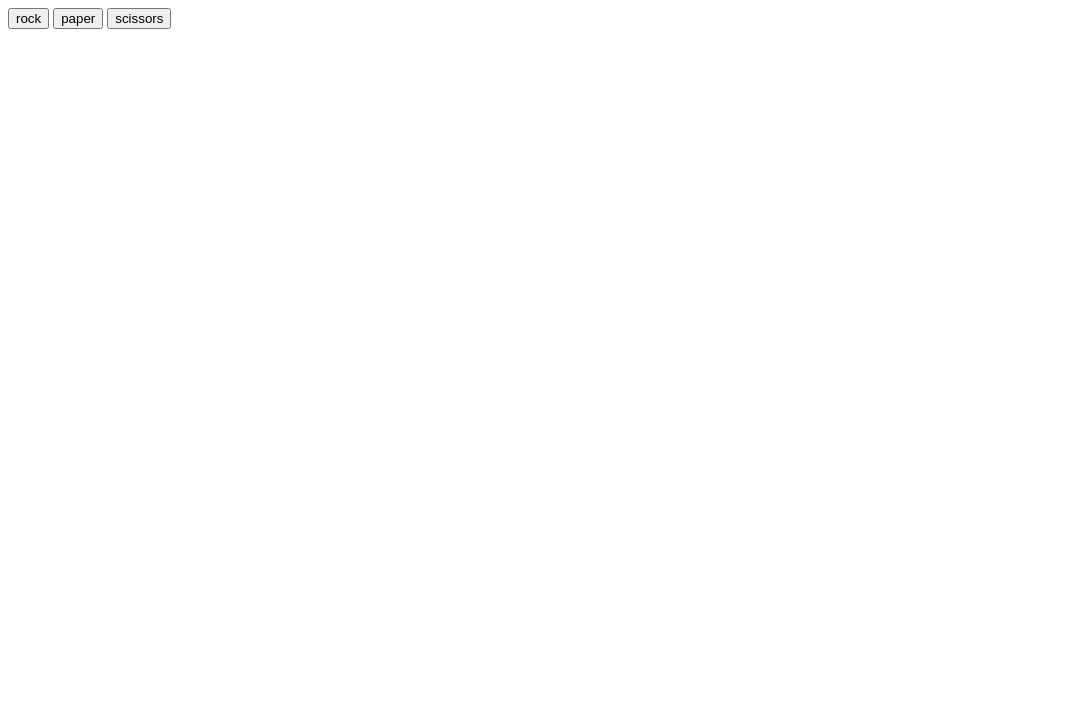
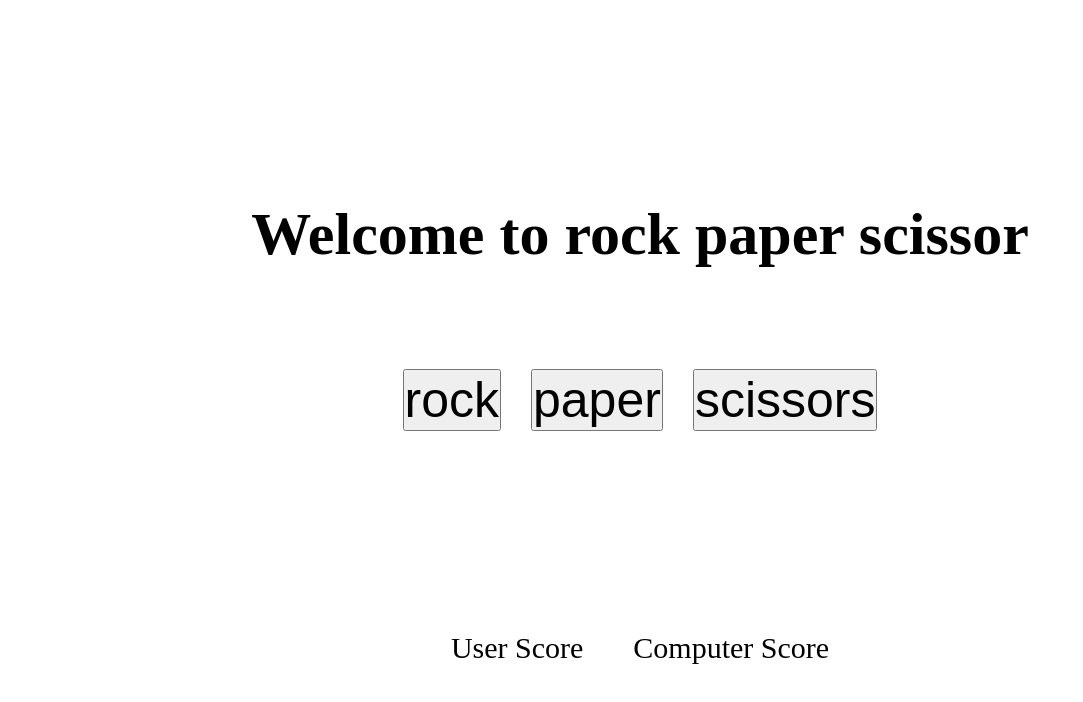
Before and after one commit to warrenk24/RockPaperScissorsGame, a plain HTML site: page index.html in a window 1280 px wide. Shown: the whole page, without its empty margins (0-1083 px from the left). Drawn offline with Linux system fonts and the light colour scheme.

Commit message:
add css layout for game ui

```diff
--- a/index.html
+++ b/index.html
@@ -4,12 +4,24 @@
     <meta charset="UTF-8">
     <meta http-equiv="X-UA-Compatible" content="IE=edge">
     <meta name="viewport" content="width=device-width, initial-scale=1.0">
+    <link rel="stylesheet" href="style.css">
     <title>Document</title>
 </head>
 <body>
-    <button id="rock" data-choice="rock">rock</button>
-    <button id="paper" data-choice="paper">paper</button>
-    <button id="scissor" data-choice="scissors">scissors</button>
+
+    <div class="main">
+        <h1>Welcome to rock paper scissor</h1>
+        <div class="container">
+
+            <button id="rock" data-choice="rock">rock</button>
+            <button id="paper" data-choice="paper">paper</button>
+            <button id="scissor" data-choice="scissors">scissors</button>
+        </div>
+        <div class="score">
+            <p>User Score</p>
+            <p>Computer Score</p>
+        </div>
+    </div>
 
 
 
--- a/script.js
+++ b/script.js
@@ -1,5 +1,36 @@
 let playerCount = 0;
 let compCount = 0;
+
+
+const rockButton = document.querySelector('#rock[data-choice]')
+rockButton.addEventListener('click', e => {
+    const choiceName = rockButton.dataset.choice
+    console.log(playRound(choiceName, getComputerChoice()))
+    if (playerCount === 5 || compCount === 5){
+        declareWinner();
+    }
+})
+
+const paperButton = document.querySelector('#paper[data-choice]')
+paperButton.addEventListener('click', e => {
+    const choiceName = paperButton.dataset.choice
+    console.log(playRound(choiceName, getComputerChoice()))
+    if (playerCount === 5 || compCount === 5){
+        declareWinner();
+    }
+})
+const scissorButton = document.querySelector('#scissor[data-choice]')
+scissorButton.addEventListener('click', e => {
+    const choiceName = scissorButton.dataset.choice
+    console.log(playRound(choiceName, getComputerChoice()))
+    if (playerCount === 5 || compCount === 5){
+        declareWinner();
+    }
+})
+
+
+
+
 // This function will randomly choose rock, paper, or scissors
 const getComputerChoice = () => {
     const choices = ['rock', 'paper', 'scissors'];
@@ -8,7 +39,6 @@ const getComputerChoice = () => {
 
 
 const playRound = (playerChoice, compChoice) => {
-
 
     //Draw
     if (playerChoice === compChoice) {
@@ -43,23 +73,16 @@ const playRound = (playerChoice, compChoice) => {
 
 }
 
-const rockButton = document.querySelector('#rock[data-choice]')
-rockButton.addEventListener('click', e => {
-    const choiceName = rockButton.dataset.choice
-    console.log(playRound(choiceName, getComputerChoice()))
-})
 
-const paperButton = document.querySelector('#paper[data-choice]')
-paperButton.addEventListener('click', e => {
-    const choiceName = paperButton.dataset.choice
-    console.log(playRound(choiceName, getComputerChoice()))
-})
-const scissorButton = document.querySelector('#scissor[data-choice]')
-scissorButton.addEventListener('click', e => {
-    const choiceName = scissorButton.dataset.choice
-    console.log(playRound(choiceName, getComputerChoice()))
-})
 
+
+const declareWinner = () => {
+    if(playerCount > compCount){
+        console.log('YOU WIN')
+    }else{
+        console.log('YOU LOSE')
+    }
+}
 // const buttons = document.querySelectorAll('[data-choice]')
 
 // buttons.forEach(button => {
--- /dev/null
+++ b/style.css
@@ -0,0 +1,33 @@
+*{
+    margin: 0;
+    padding: 0;
+    box-sizing: border-box;
+}
+
+body{
+    font-size: 30px;
+    height: 100vh;
+}
+
+.main {
+    display: flex;
+    flex-direction: column;
+    justify-content: center;
+    align-items: center;
+    padding: 200px;
+}
+.container {
+   display: flex;
+   gap: 30px;
+   padding: 100px;
+}
+
+.score {
+    display: flex;
+    gap: 50px;
+    margin-top: 100px;
+}
+
+button {
+    font-size: 50px;
+}
```
